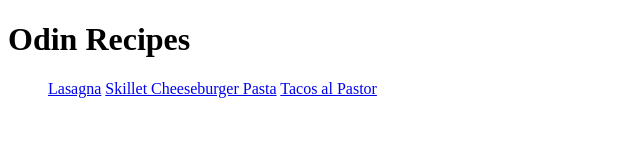
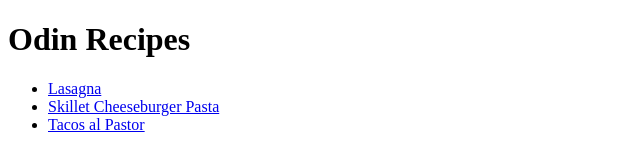
Before and after one commit to ivanoyca/odin-recipes, a plain HTML site: page index.html in a window 1280 px wide. Shown: the whole page, without its empty margins (0-640 px from the left). Drawn offline with Linux system fonts and the light colour scheme.

Commit message:
Added List Items to the recipe selection list

```diff
--- a/index.html
+++ b/index.html
@@ -8,9 +8,9 @@
   <body>
     <h1>Odin Recipes</h1>
     <ul>
-      <a href="recipes/lasagna.html">Lasagna</a>
-      <a href="recipes/skillet-pasta.html">Skillet Cheeseburger Pasta</a>
-      <a href="recipes/tacos-pastor.html">Tacos al Pastor</a>
+      <li><a href="recipes/lasagna.html">Lasagna</a></li>
+      <li><a href="recipes/skillet-pasta.html">Skillet Cheeseburger Pasta</a></li>
+      <li><a href="recipes/tacos-pastor.html">Tacos al Pastor</a></li>
     </ul>
   </body>
 </html>
```
